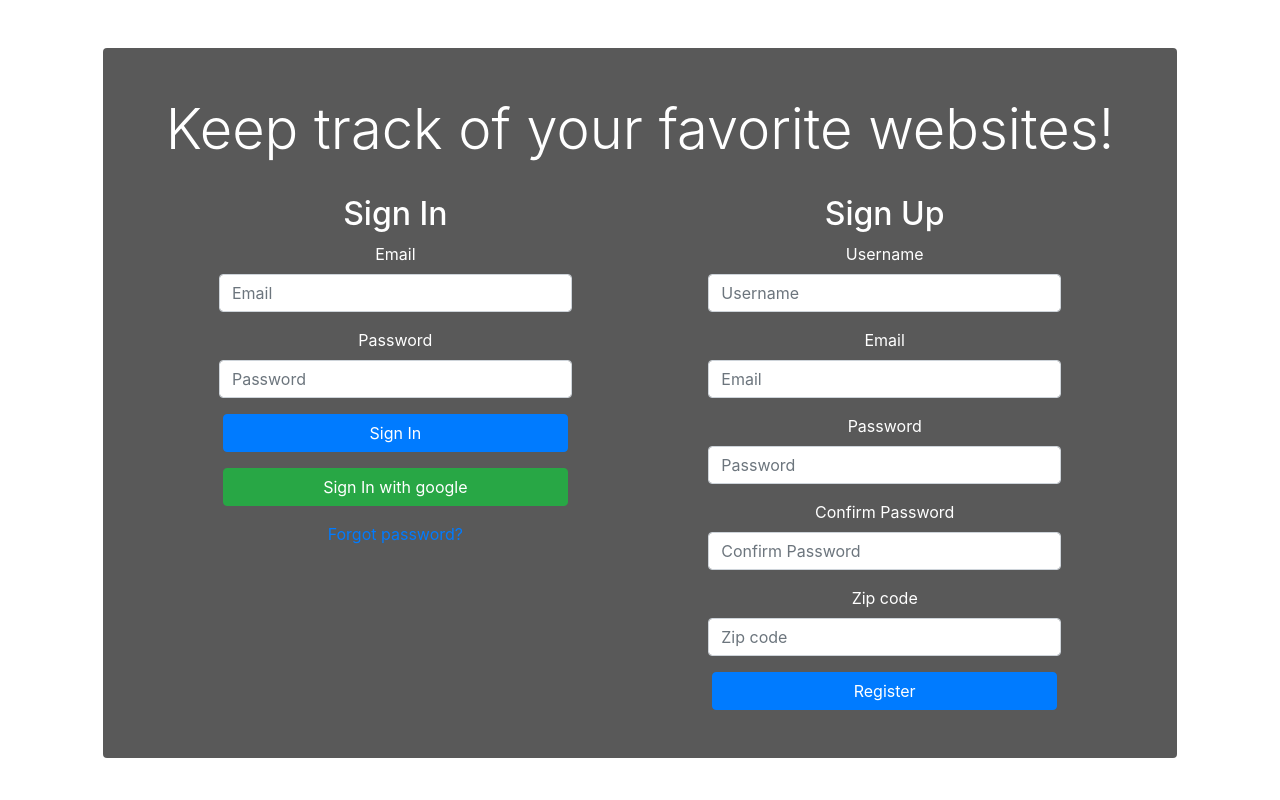
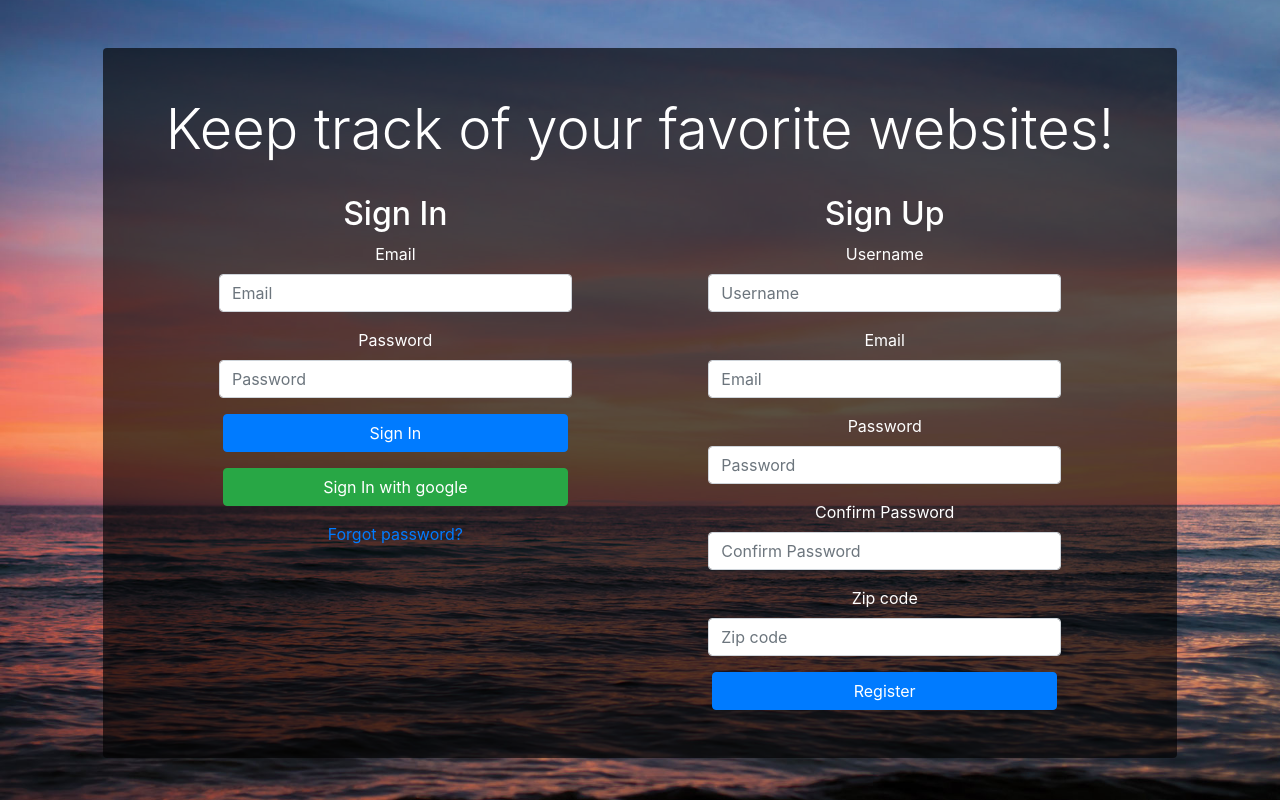
Before and after one commit to andresochoa91/Favorite-sites, a React (Create React App) app: page /update in a window 1280 px wide. Built offline with nearby package versions, Linux system fonts and the light colour scheme; no server answers; the HTML template or start-up script is replaced by a standard one.

Commit message:
assignment ready

```diff
--- a/public/style.css
+++ b/public/style.css
@@ -3,8 +3,3 @@
   margin: 0;
   box-sizing: border-box;
 }
-
-body {
-  background: url("./sunset.jpg") center center/cover no-repeat fixed;
-  height: 100vh;
-}
--- /dev/null
+++ b/src/App.css
@@ -0,0 +1,4 @@
+.active,
+.nav-link:hover {
+  background-color: #333;
+}
--- a/src/App.tsx
+++ b/src/App.tsx
@@ -8,12 +8,22 @@ import { Switch, Route, Redirect} from 'react-router-dom';
 import SignForms from './Components/SignForms';
 import "bootstrap/dist/css/bootstrap.min.css";
 import Weather from './Components/Weather';
+import sunset from './sunset.jpg';
 
 const App: SFC = () => {
   const { currentUser, loggedOut } = useContext<IContextProps>(PracticeFirebaseContext);
 
   return (
-    <>
+    <div
+      style={{
+        backgroundImage: `url(${sunset})`,
+        position: "absolute",
+        minWidth: "100%",
+        minHeight: "100%",
+        backgroundSize: "cover",
+        backgroundPosition: "center"
+      }}
+    >
       {
         currentUser
           ?
@@ -37,7 +47,7 @@ const App: SFC = () => {
           :
         <SignForms />
       }
-    </>
+    </div>
   );
 }
 
--- a/src/Components/MainNavbar.tsx
+++ b/src/Components/MainNavbar.tsx
@@ -5,6 +5,7 @@ import Navbar from 'react-bootstrap/Navbar';
 import Nav from 'react-bootstrap/Nav';
 import Button from 'react-bootstrap/Button';
 import { NavLink } from 'react-router-dom';
+import "../App.css";
 
 const MainNavbar: SFC = () => {
 
@@ -20,12 +21,12 @@ const MainNavbar: SFC = () => {
       {
         currentUserName
           &&
-        <Navbar bg="dark" variant="dark">
+        <Navbar bg="dark" variant="dark" className="py-0">
           <NavLink className="text-light h5 mb-1 text-decoration-none" to="/home">{ currentUserName }</NavLink>
           <Nav className="mr-auto">
-            <NavLink className="mx-4 text-info" to="/weather">Weather</NavLink>
-            <NavLink className="mr-4 text-info" to="/sites">Sites</NavLink>
-            <NavLink className="mr-4 text-info" to="/update">Update</NavLink>
+            <NavLink className="nav-link px-3 py-3 ml-3 text-info" to="/weather">Weather</NavLink>
+            <NavLink className="nav-link px-3 py-3 text-info" to="/sites">Sites</NavLink>
+            <NavLink className="nav-link px-3 py-3 text-info" to="/update">Update</NavLink>
           </Nav>
           <Button variant="outline-info" onClick={ helper }>Sign out</Button>
         </Navbar>
--- a/src/Components/ShowSite.tsx
+++ b/src/Components/ShowSite.tsx
@@ -86,8 +86,7 @@ const ShowSite: FC<IProps> = ({ index, site, handleDeleteButton }) => {
             </span>
           </form>
         :
-          <div
-            className="position-relative">
+          <div className="position-relative">
             <a
               href={ `${site}` }
               target="_blank"
--- a/src/Components/Update.tsx
+++ b/src/Components/Update.tsx
@@ -75,12 +75,13 @@ const Update: FC = () => {
         updating
         ?
           <Container
-            className="w-25 my-5 text-white"
+            className="my-5 text-white"
           >
             <Jumbotron
               style={{
                 backgroundColor: "rgba(0,0,0,0.65)"
               }}
+              className="w-50 mx-auto"
             >
               <h3 className="text-center">Update</h3>
               <Form onSubmit={ handleSubmit }>
```
Also changed, not shown: src/sunset.jpg (renamed from public/sunset.jpg).
